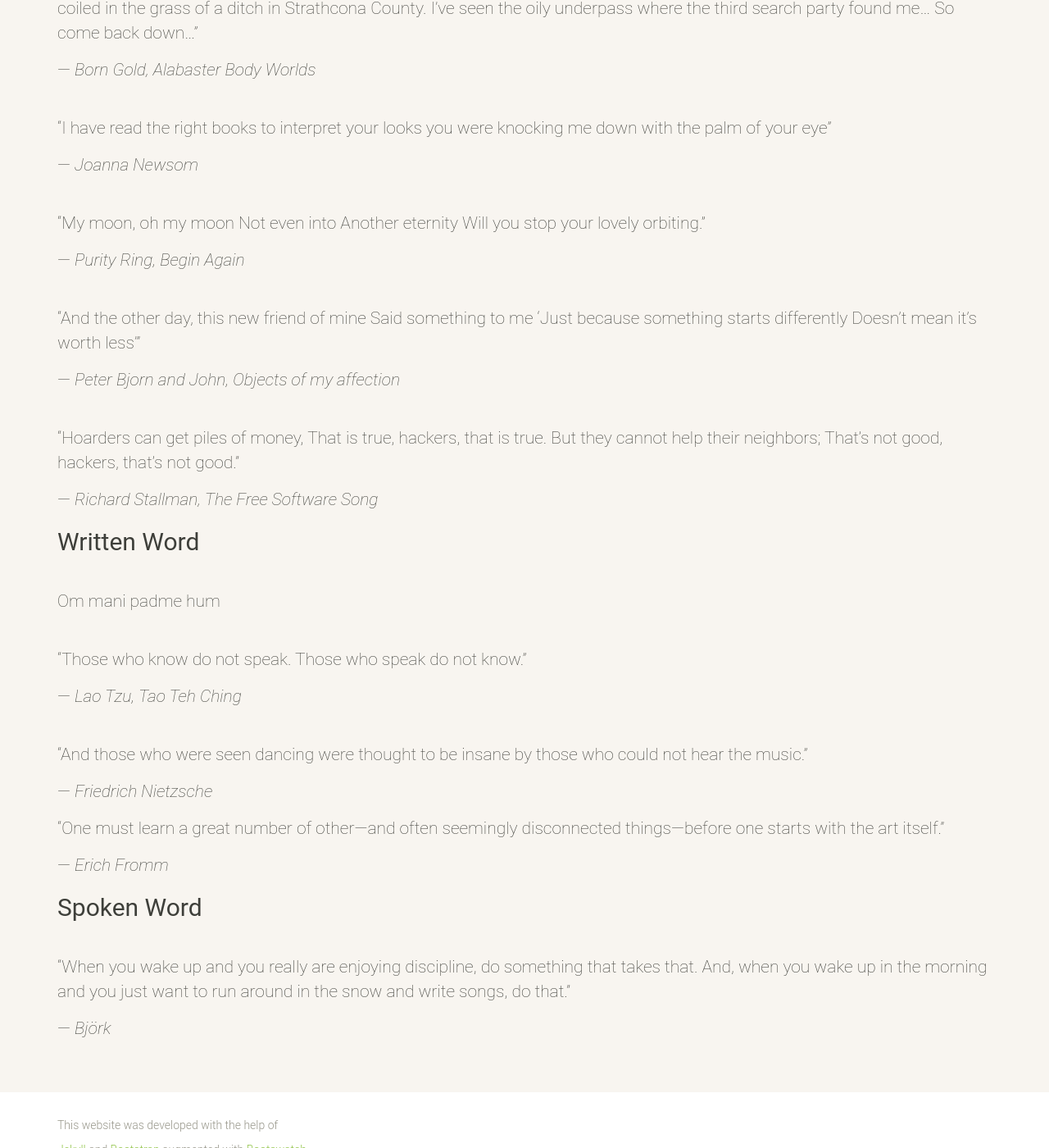
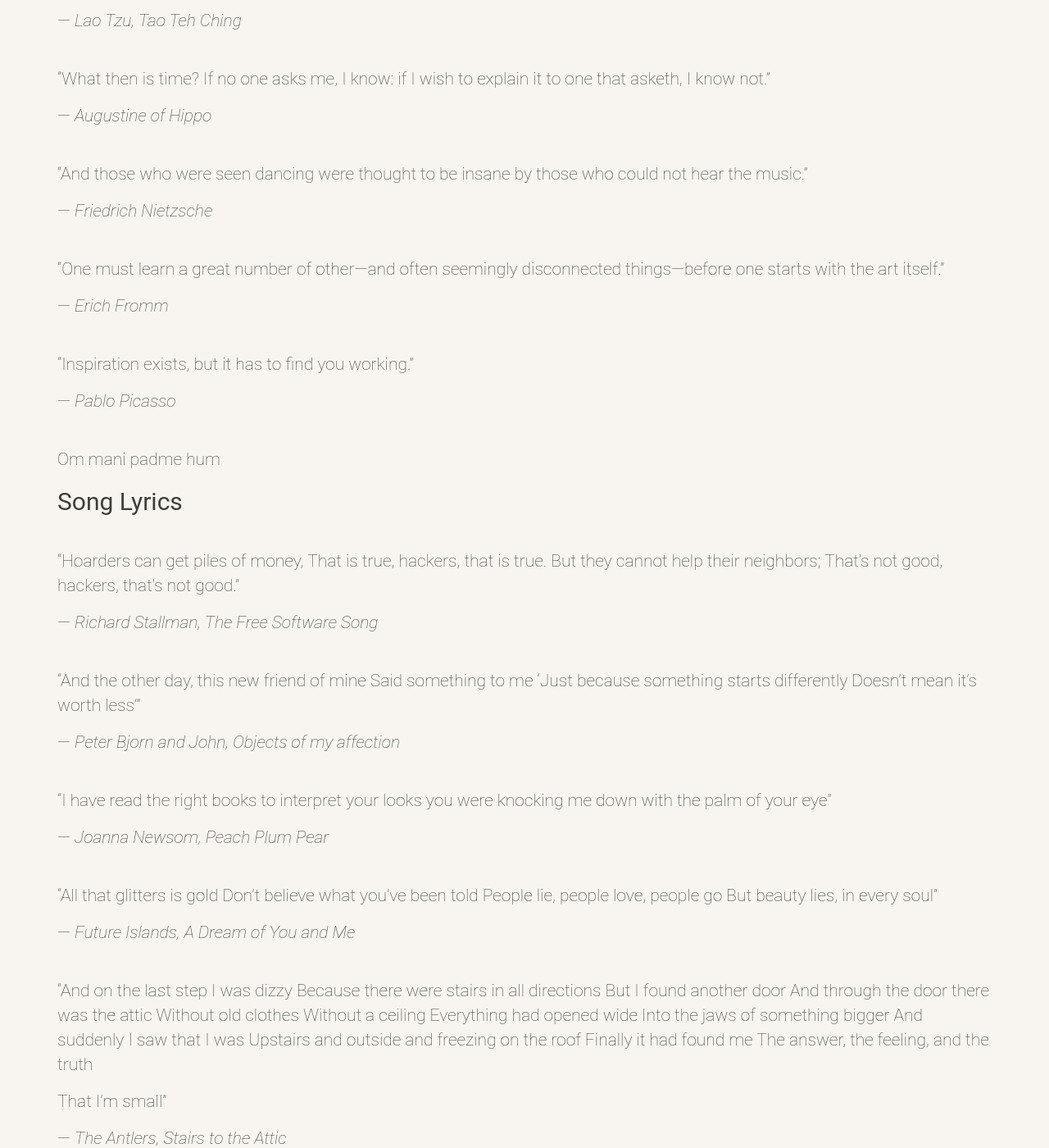
Before and after one commit to rvanwhy/rvanwhy.github.io, a Jekyll site: the page built from 04-quotes.md, in a window 1280 px wide and 1400 px high, scrolled down 416 px. Shown: the whole window at 82% size. Built offline with Jekyll 4.4.1, drawn with Linux system fonts in a browser that asks for light colours; nearby versions of some CDN libraries; some of the changed text lies outside the part shown.

Commit message:
UPDATE: Modified my quotes

```diff
--- a/04-quotes.md
+++ b/04-quotes.md
@@ -18,30 +18,40 @@
 <div class="container">
 
 <div markdown="1">
+Written Word
+---
+* * *
+“Those who know do not speak. Those who speak do not know.”
+
+― *Lao Tzu, Tao Teh Ching*
+* * *
+“What then is time? If no one asks me, I know: if I wish to explain it to one that asketh, I know not.”
+
+― *Augustine of Hippo*
+* * *
+"And those who were seen dancing were thought to be insane by those who could not hear the music."
+
+― *Friedrich Nietzsche*
+* * *
+"One must learn a great number of other—and often seemingly disconnected things—before one starts with the art itself."
+
+― *Erich Fromm*
+* * *
+"Inspiration exists, but it has to find you working."
+
+― *Pablo Picasso*
+* * *
+Om mani padme hum
+
 Song Lyrics
 ---
 * * *
-"I've seen my veins strain to be seen in plastinate noblesse.
-Das Kapital continues on well after cell death.
-I've seen my hair coiled in the grass of a ditch in Strathcona County.
-I've seen the oily underpass where the third search party found me...
-So come back down..."
+"Hoarders can get piles of money,
+That is true, hackers, that is true.
+But they cannot help their neighbors;
+That's not good, hackers, that's not good."
 
-― *Born Gold, Alabaster Body Worlds*
-* * *
-"I have read the right books
-to interpret your looks
-you were knocking me down
-with the palm of your eye"
-
-― *Joanna Newsom*
-* * *
-"My moon, oh my moon
-Not even into
-Another eternity
-Will you stop your lovely orbiting."
-
-― *Purity Ring, Begin Again*
+― *Richard Stallman, The Free Software Song*
 * * *
 "And the other day, this new friend of mine
 Said something to me
@@ -50,32 +60,43 @@
 
 ― *Peter Bjorn and John, Objects of my affection*
 * * *
-"Hoarders can get piles of money,
-That is true, hackers, that is true.
-But they cannot help their neighbors;
-That's not good, hackers, that's not good."
+"I have read the right books
+to interpret your looks
+you were knocking me down
+with the palm of your eye"
 
-― *Richard Stallman, The Free Software Song*
+― *Joanna Newsom, Peach Plum Pear*
+* * *
+"All that glitters is gold
+Don't believe what you've been told
+People lie, people love, people go
+But beauty lies, in every soul"
 
-Written Word
----
+― *Future Islands, A Dream of You and Me*
 * * *
-Om mani padme hum
-* * *
-“Those who know do not speak. Those who speak do not know.”
+"And on the last step I was dizzy
+Because there were stairs in all directions
+But I found another door
+And through the door there was the attic
+Without old clothes
+Without a ceiling
+Everything had opened wide
+Into the jaws of something bigger
+And suddenly I saw that I was
+Upstairs and outside and freezing on the roof
+Finally it had found me
+The answer, the feeling, and the truth
 
-― *Lao Tzu, Tao Teh Ching*
-* * *
-"And those who were seen dancing were thought to be insane by those who could not hear the music."
+That I'm small"
 
-― *Friedrich Nietzsche*
-
-"One must learn a great number of other—and often seemingly disconnected things—before one starts with the art itself."
-
-― *Erich Fromm*
+― *The Antlers, Stairs to the Attic*
 
 Spoken Word
 ---
+* * *
+"Beautiful people merge."
+
+― *Allen Love*
 * * *
 "When you wake up and you really are enjoying discipline, do something that takes that. And, when you wake up in the morning and you just want to run around in the snow and write songs, do that."
 
```
